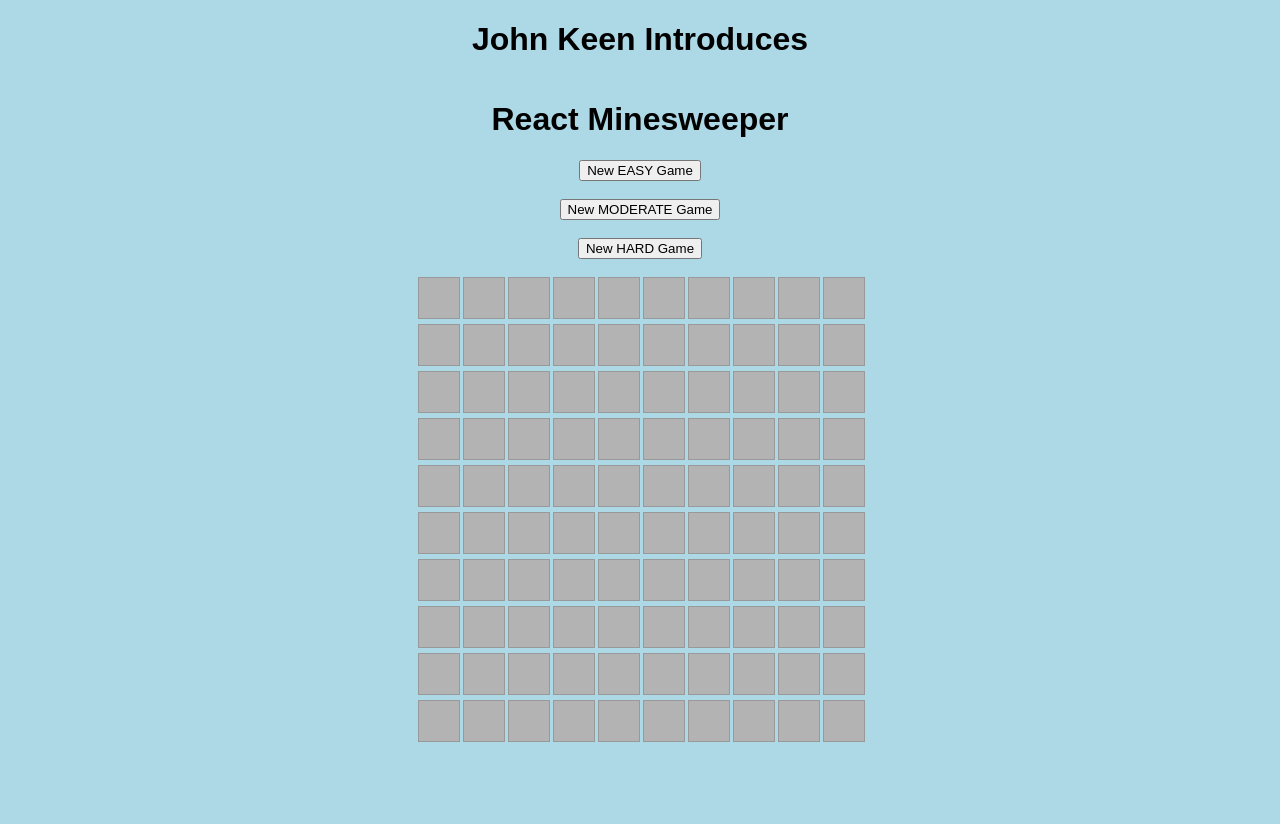
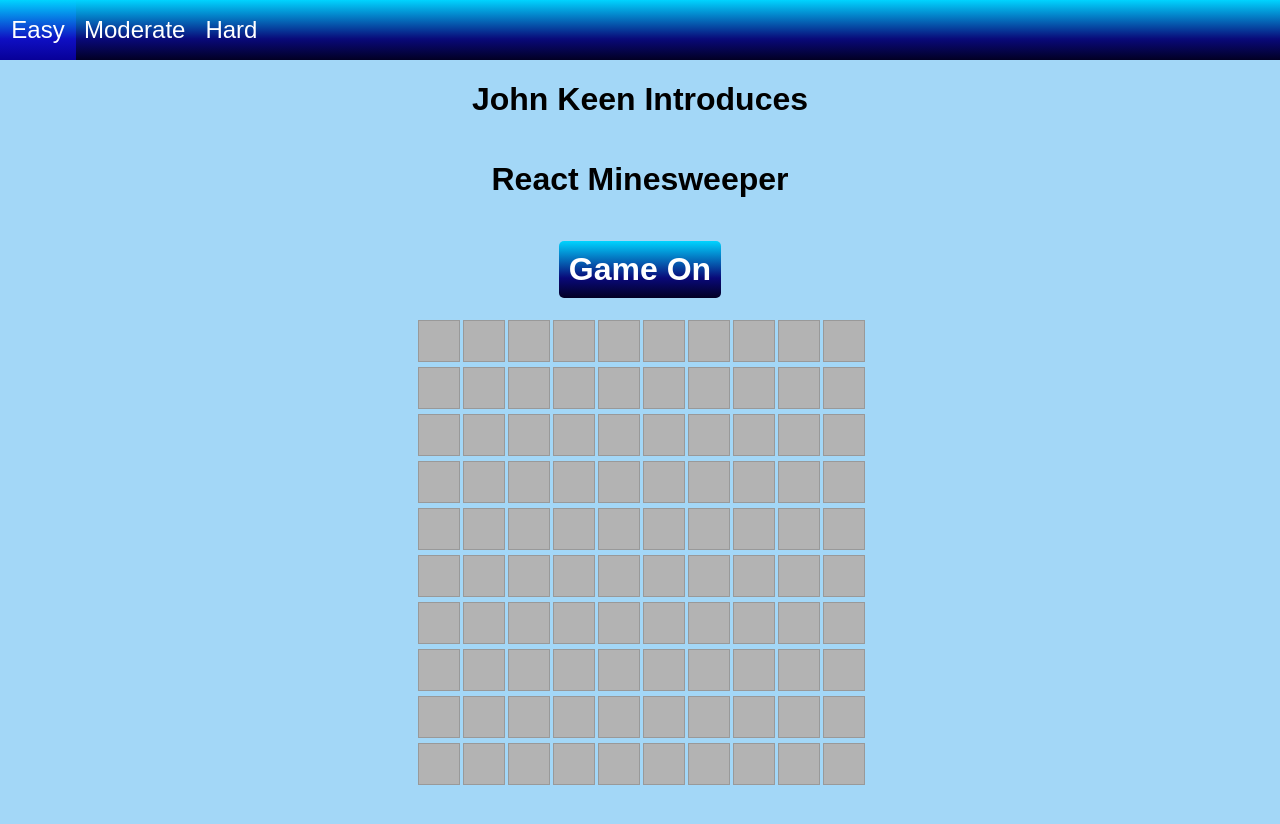
Before and after one commit to thunderblue1/JohnsReactMinesweeper, a React (Vite) app: page / in a window 1280 px wide. Before the commit the page ends 800 px from the top, so only its background shows below. Built offline with nearby package versions, Linux system fonts and the light colour scheme.

Commit message:
Changed a little style.  Fixed flood fill flag bug.  Fixed multi click on game end bug.

```diff
--- a/src/App.css
+++ b/src/App.css
@@ -1,5 +1,5 @@
 body {
-    background-color: lightblue;
+    background-color: rgb(163, 215, 247);
     font-family: Arial, sans-serif;
     margin: 0;
     padding: 0;
--- a/src/App.tsx
+++ b/src/App.tsx
@@ -1,9 +1,11 @@
 import { GameBoard } from './components/GameBoard'
 import './App.css'
 import { useReducer, useState } from 'react'
+import NavBar from './components/NavBar'
+
+export type GameLevel = "EASY"|"MODERATE"|"HARD"
 
 function App() {
-  type GameLevel = "EASY"|"MODERATE"|"HARD"
 
   const [gameLevel, setGameLevel] = useState<GameLevel>("EASY")
   const [gameId, dispatch] = useReducer(reducer, "")
@@ -22,7 +24,6 @@ function App() {
     }
     // console.log(`Ending Game ID:${gameId}`)
     if(!crypto.randomUUID) {
-      console.log("crypto.randomUUID() is not supported.")
       return 'xxxxxxxx-xxxx-4xxx-yxxx-xxxxxxxxxxxx'.replace(/[xy]/g, function (c) {
         const r = (Math.random() * 16) | 0,
             v = c === 'x' ? r : (r & 0x3) | 0x8;
@@ -34,12 +35,11 @@ function App() {
 
   return (
     <>
+      <NavBar dispatch={dispatch}/>
       <div className='flex'>
         <h1>John Keen Introduces</h1>
         <h1>React Minesweeper</h1>
-        <button onClick={()=>{dispatch("EASY")}}>New EASY Game</button><br />
-        <button onClick={()=>{dispatch("MODERATE")}}>New MODERATE Game</button><br />
-        <button onClick={()=>{dispatch("HARD")}}>New HARD Game</button><br />
+
 
         {gameLevel==="EASY"&&<GameBoard key={`EASY-${gameId}`} rows={10} cols={10} difficulty={5}/>}
         {gameLevel==="MODERATE"&&<GameBoard key={`MODERATE-${gameId}`} rows={15} cols={15} difficulty={10}/>}
--- a/src/components/GameBoard.css
+++ b/src/components/GameBoard.css
@@ -32,7 +32,9 @@
 .cell[data-exploded="1"] {
   background-image: url('./mine.svg'); /* Add your mine image */
   background-size: cover;
-    background-color: red;
+
+  background-color: rgb(225,0,0);
+
 }
 
 .cell[data-revealed="1"] {
@@ -45,3 +47,31 @@
   background-size: cover;
   background-color: #b3b3b3;
 }
+
+.game-message {
+  padding:10px;
+  border-radius:5px;
+}
+
+.play {
+  background: rgb(2,0,36);
+  background: linear-gradient(0deg, rgba(2,0,36,1) 0%, rgba(9,9,121,1) 35%, rgba(0,212,255,1) 100%);
+  color:white;
+}
+
+.lose {
+  color:white;
+  background: rgb(255,0,0);
+  background: linear-gradient(0deg, rgba(0,0,0,1) 0%, rgba(221,0,0,1) 70%, rgba(255,0,0,1) 100%);
+}
+
+.win {
+  background: rgb(0,155,0);
+  background: linear-gradient(0deg, rgba(0,85,0,1) 0%, rgba(0,204,0,1) 58%, rgba(0,255,0,1) 100%);
+
+  color:white;
+}
+
+#board {
+  margin-bottom: 40px;
+}
--- a/src/components/GameBoard.tsx
+++ b/src/components/GameBoard.tsx
@@ -137,7 +137,7 @@ export function GameBoard({ rows, cols, difficulty }: GameBoardProps) {
                 }
                 return false;
               })[0];
-              if (!toVisit.isShown) {
+              if (!toVisit.isShown&&!toVisit.isFlagged) {
                 visitCells(`${visited.row + i},${visited.col + j}`);
               }
             }
@@ -237,7 +237,7 @@ export function GameBoard({ rows, cols, difficulty }: GameBoardProps) {
   function myMouseUp(e:React.MouseEvent) {
     if(e.button===0) {
       leftRef.current = false
-    } else if(bothRef.current===true) {
+    } else if(bothRef.current===true&&!gameLost&&!gameWon) {
       const myTarget = e.target as HTMLElement
       const id = myTarget.dataset.id!
       if(id===mouseDownIdRef.current) {
@@ -253,15 +253,16 @@ export function GameBoard({ rows, cols, difficulty }: GameBoardProps) {
       }
       bothRef.current = false;
       console.log("DONE")
-      neighborsIdRef.current.forEach(neigh=>document.getElementById(neigh)?.classList.remove("active"))
     }
+    neighborsIdRef.current.forEach(neigh=>document.getElementById(neigh)?.classList.remove("active"))
   }
 
 
   return (
     <>
-      {gameWon ? <h1 style={{ backgroundColor: "green" }}>You Win!</h1> : null}
-      {gameLost ? <h1 style={{ backgroundColor: "red" }}>You Lost</h1> : null}
+      {!gameLost&&!gameWon&&<h1 className="game-message play">Game On</h1>}
+      {gameWon ? <h1 className="game-message win">You Win!</h1> : null}
+      {gameLost ? <h1 className="game-message lose">You Lost</h1> : null}
       <div
         id="board"
         className="minesweeper"
--- /dev/null
+++ b/src/components/NavBar.css
@@ -0,0 +1,37 @@
+.nav {
+    margin:0;
+    padding:0;
+    height: 60px;
+    list-style-type: none;
+    display: flex;
+
+    background: rgb(2,0,36);
+    background: linear-gradient(0deg, rgba(2,0,36,1) 0%, rgba(9,9,121,1) 35%, rgba(0,212,255,1) 100%);
+}
+
+.nav:hover {
+    cursor: pointer;
+}
+
+.nav>li {
+    padding-left:8px;
+    padding-right:8px;
+    height: 60px;
+    min-width: 60px;
+    background-color: red;
+    display: flex;
+    text-align: center;
+    align-items: center;
+    justify-content: center;
+
+    background: rgb(2,0,36);
+    background: linear-gradient(0deg, rgba(2,0,36,1) 0%, rgba(9,9,121,1) 35%, rgba(0,212,255,1) 100%);
+
+    color:white;
+    font-size: x-large;
+}
+
+.nav>li:hover {
+    background: rgb(8,0,152);
+    background: linear-gradient(0deg, rgba(8,0,152,1) 0%, rgba(15,15,195,1) 35%, rgba(0,212,255,1) 100%);
+}
--- /dev/null
+++ b/src/components/NavBar.tsx
@@ -0,0 +1,16 @@
+import { GameLevel } from "../App";
+import "./NavBar.css"
+
+type NavBarProps = {
+  dispatch: React.Dispatch<GameLevel>
+}
+
+export default function NavBar({dispatch}:NavBarProps) {
+  return (
+    <ul className="nav">
+      <li onClick={()=>{dispatch("EASY")}}>Easy</li>
+      <li onClick={()=>{dispatch("MODERATE")}}>Moderate</li>
+      <li onClick={()=>{dispatch("HARD")}}>Hard</li>
+    </ul>
+  );
+}
```
Also changed, not shown: public/flag.svg, public/mine.svg. Lines whose indentation alone changed are shown as unchanged.
